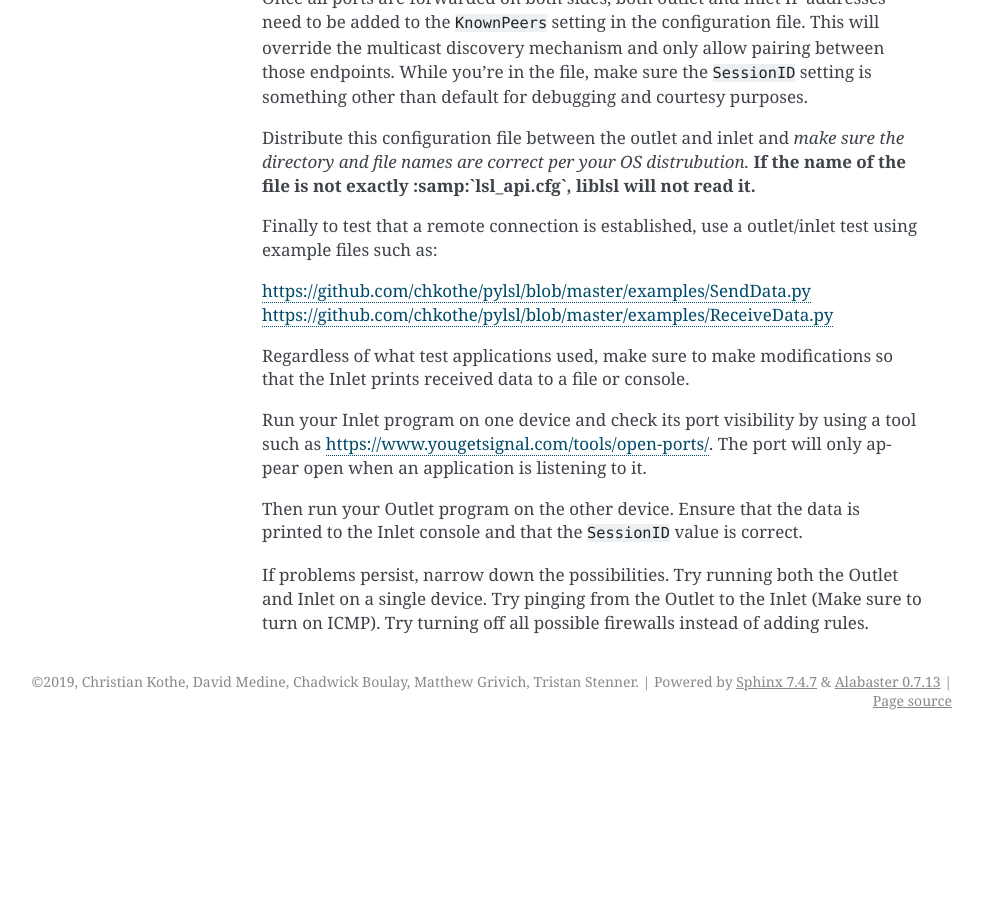
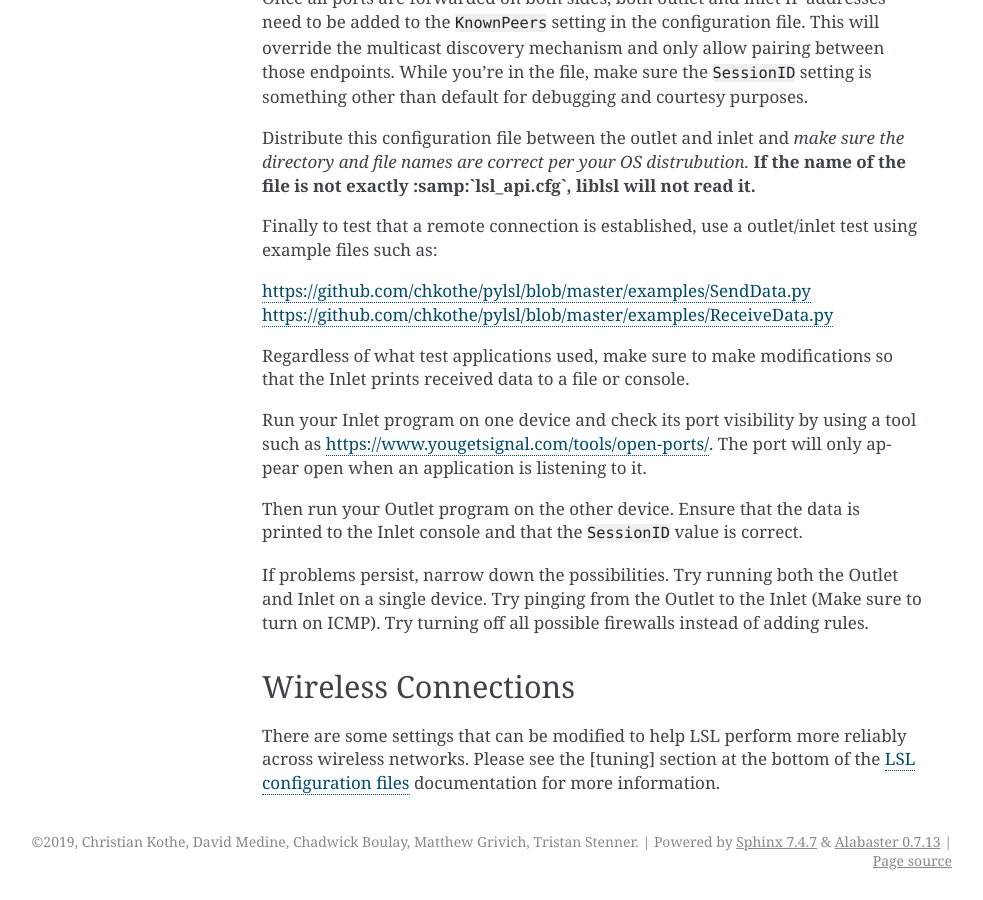
Before and after one commit to sccn/labstreaminglayer, a Sphinx documentation site: the page built from docs/info/network-connectivity.rst, in a window 1280 px wide and 900 px high, scrolled down 6788 px. Shown: the whole window, without its empty margins (158-1141 px from the left). Built offline with Sphinx 7.4.7, drawn with Linux system fonts in a browser that asks for light colours; before the commit the page ends 7528 px from its top, so only the background shows below that.

Commit message:
Update network-connectivity.rst

```diff
--- a/docs/info/network-connectivity.rst
+++ b/docs/info/network-connectivity.rst
@@ -224,3 +224,10 @@ Inlet console and that the :samp:`SessionID` value is correct.
 If problems persist, narrow down the possibilities. Try running both the Outlet and
 Inlet on a single device. Try pinging from the Outlet to the Inlet
 (Make sure to turn on ICMP). Try turning off all possible firewalls instead of adding rules.
+
+Wireless Connections
+********************
+
+There are some settings that can be modified to help LSL perform more reliably across
+wireless networks. Please see the [tuning] section at the bottom of the :doc:`lslapicfg`
+documentation for more information.
```
